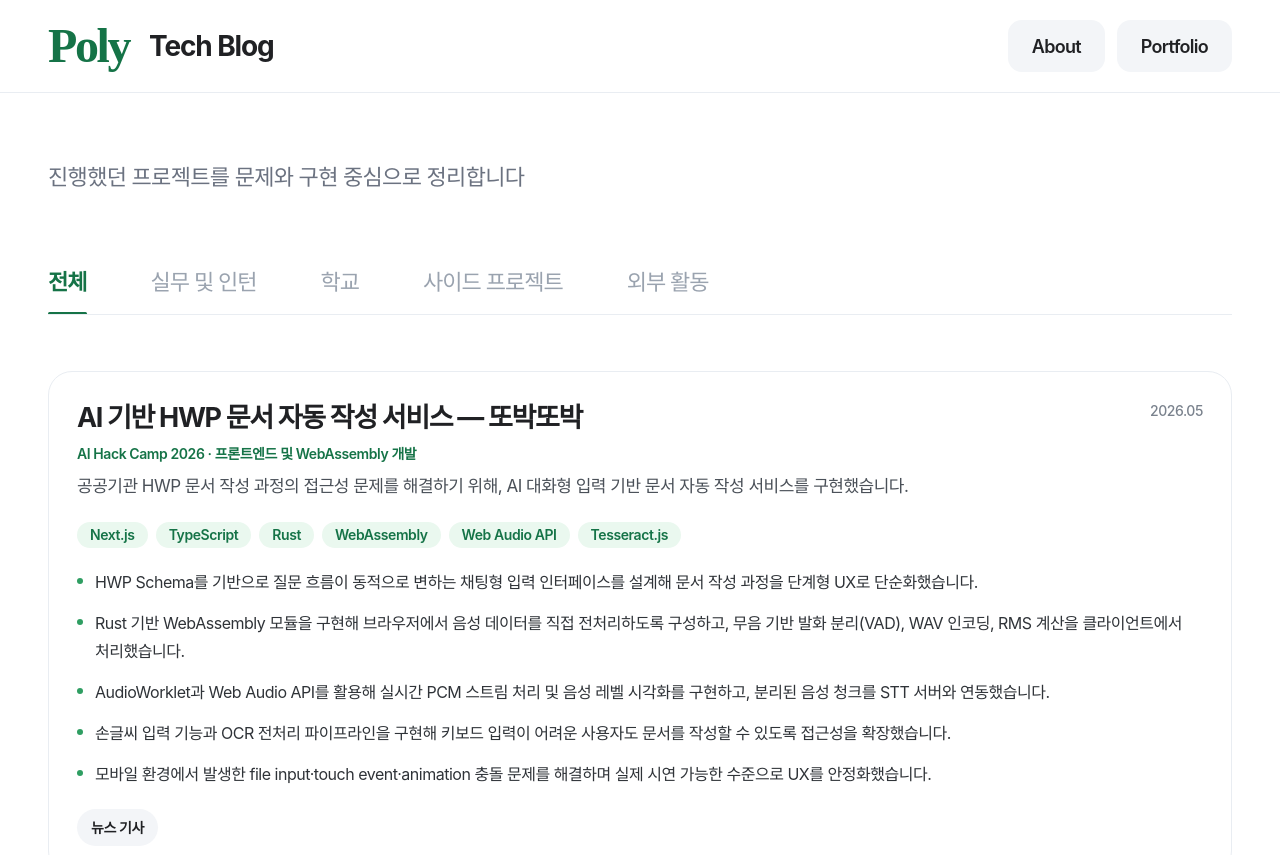
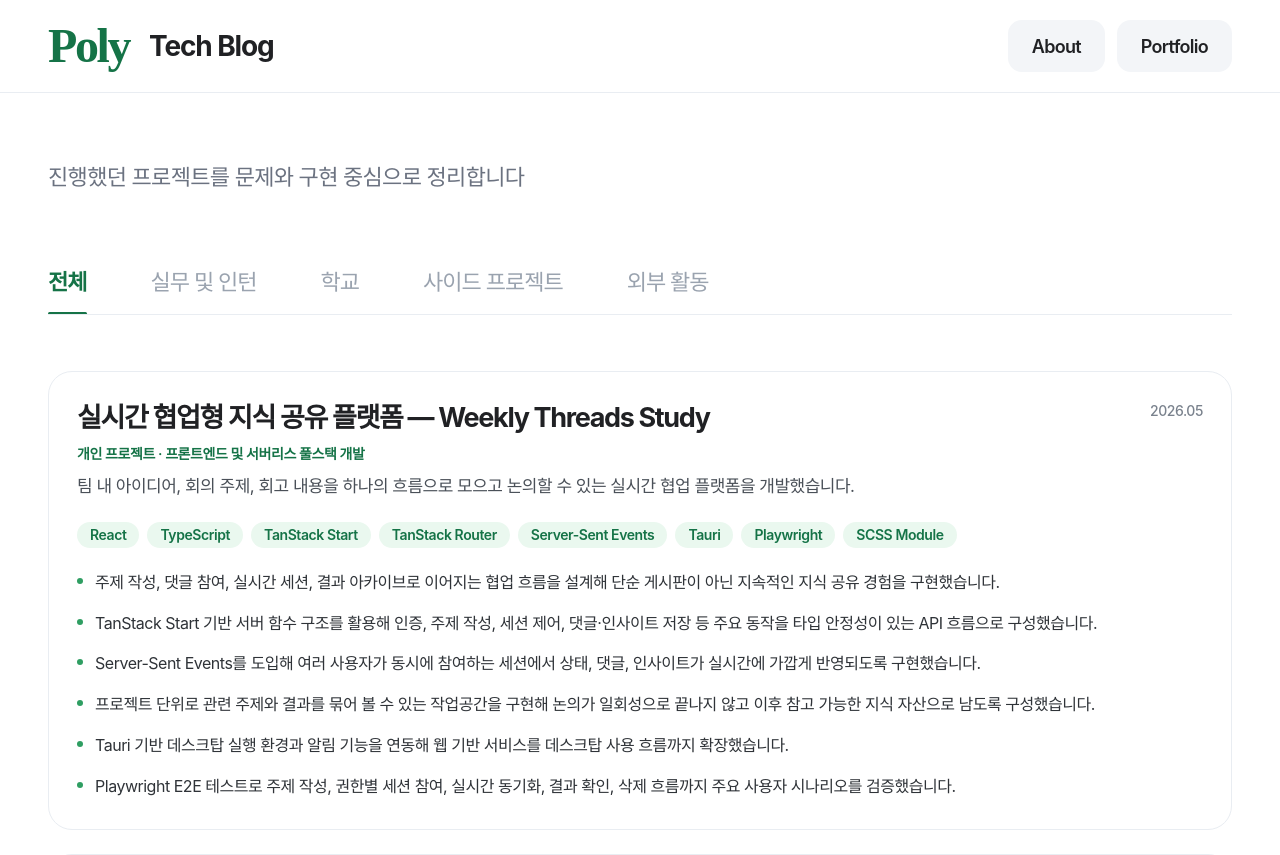
Before and after one commit to indianaPoly/portfoilo, a Next.js app: page /portfolio in a window 1280 px wide. Shown: the top 855 px of the page. Built offline with nearby package versions, Linux system fonts and the light colour scheme.

Commit message:
Enhance NavBar layout and styling; add new project details to portfolio

```diff
--- a/components/layout/header/NavBar.tsx
+++ b/components/layout/header/NavBar.tsx
@@ -10,16 +10,19 @@ export default function NavBar() {
       <Flex
         maxW="1460px"
         mx="auto"
-        px={{ base: 6, md: 10, xl: 12 }}
-        h={{ base: '74px', md: '92px' }}
-        align="center"
+        px={{ base: 5, sm: 6, md: 10, xl: 12 }}
+        py={{ base: 4, sm: 0 }}
+        h={{ base: 'auto', sm: '74px', md: '92px' }}
+        align={{ base: 'stretch', sm: 'center' }}
         justify="space-between"
-        gap={6}
+        direction={{ base: 'column', sm: 'row' }}
+        gap={{ base: 4, sm: 6 }}
       >
         <HStack
           as={NextLink}
           href="/"
           gap={{ base: 3, md: 5 }}
+          alignSelf={{ base: 'center', sm: 'auto' }}
           transition="transform 180ms ease, color 180ms ease"
           _hover={{ textDecoration: 'none' }}
           _active={{ transform: 'scale(0.95)' }}
@@ -27,7 +30,7 @@ export default function NavBar() {
           <Text
             as="span"
             fontFamily="'Brush Script MT', 'Segoe Script', cursive"
-            fontSize={{ base: '35px', md: '48px' }}
+            fontSize={{ base: '32px', md: '48px' }}
             fontWeight="600"
             lineHeight="1"
             color="brand.700"
@@ -37,7 +40,7 @@ export default function NavBar() {
           </Text>
           <Text
             as="span"
-            fontSize={{ base: '22px', md: '28px' }}
+            fontSize={{ base: '20px', md: '28px' }}
             fontWeight="650"
             lineHeight="1"
             color="ink.900"
@@ -48,14 +51,20 @@ export default function NavBar() {
           </Text>
         </HStack>
 
-        <HStack gap={3} display={{ base: 'none', sm: 'flex' }}>
+        <HStack
+          gap={{ base: 2, sm: 3 }}
+          display="flex"
+          w={{ base: 'full', sm: 'auto' }}
+          justify={{ base: 'center', sm: 'flex-start' }}
+        >
           {navContent.links.map((link) => (
             <Box
               key={link.href}
               as={NextLink}
               href={link.href}
-              h={{ base: '40px', md: '52px' }}
-              px={{ base: 4, md: 6 }}
+              h={{ base: '38px', md: '52px' }}
+              px={{ base: 3, md: 6 }}
+              flex={{ base: '1 1 0', sm: '0 0 auto' }}
               display="inline-flex"
               alignItems="center"
               justifyContent="center"
--- a/data/portfolioContent.ts
+++ b/data/portfolioContent.ts
@@ -7,6 +7,33 @@ export const projectCategories = [
 ] as const;
 
 export const projects = [
+  {
+    name: '실시간 협업형 지식 공유 플랫폼 — Weekly Threads Study',
+    category: '사이드 프로젝트',
+    organization: '개인 프로젝트',
+    period: '2026.05',
+    role: '프론트엔드 및 서버리스 풀스택 개발',
+    summary:
+      '팀 내 아이디어, 회의 주제, 회고 내용을 하나의 흐름으로 모으고 논의할 수 있는 실시간 협업 플랫폼을 개발했습니다.',
+    techStack: [
+      'React',
+      'TypeScript',
+      'TanStack Start',
+      'TanStack Router',
+      'Server-Sent Events',
+      'Tauri',
+      'Playwright',
+      'SCSS Module',
+    ],
+    highlights: [
+      '주제 작성, 댓글 참여, 실시간 세션, 결과 아카이브로 이어지는 협업 흐름을 설계해 단순 게시판이 아닌 지속적인 지식 공유 경험을 구현했습니다.',
+      'TanStack Start 기반 서버 함수 구조를 활용해 인증, 주제 작성, 세션 제어, 댓글·인사이트 저장 등 주요 동작을 타입 안정성이 있는 API 흐름으로 구성했습니다.',
+      'Server-Sent Events를 도입해 여러 사용자가 동시에 참여하는 세션에서 상태, 댓글, 인사이트가 실시간에 가깝게 반영되도록 구현했습니다.',
+      '프로젝트 단위로 관련 주제와 결과를 묶어 볼 수 있는 작업공간을 구현해 논의가 일회성으로 끝나지 않고 이후 참고 가능한 지식 자산으로 남도록 구성했습니다.',
+      'Tauri 기반 데스크탑 실행 환경과 알림 기능을 연동해 웹 기반 서비스를 데스크탑 사용 흐름까지 확장했습니다.',
+      'Playwright E2E 테스트로 주제 작성, 권한별 세션 참여, 실시간 동기화, 결과 확인, 삭제 흐름까지 주요 사용자 시나리오를 검증했습니다.',
+    ],
+  },
   {
     name: 'AI 기반 HWP 문서 자동 작성 서비스 — 또박또박',
     category: '외부 활동',
@@ -253,5 +280,5 @@ export const projects = [
 
 export const links = {
   github: 'https://github.com/indianaPoly',
-  "hyeonlimgo5@gmail.com": 'mailto:hyeonlimgo5@gmail.com',
+  'hyeonlimgo5@gmail.com': 'mailto:hyeonlimgo5@gmail.com',
 };
```
Also changed, not shown: content/blog/ci-cd-deploy.mdx (line endings or trailing spaces).
